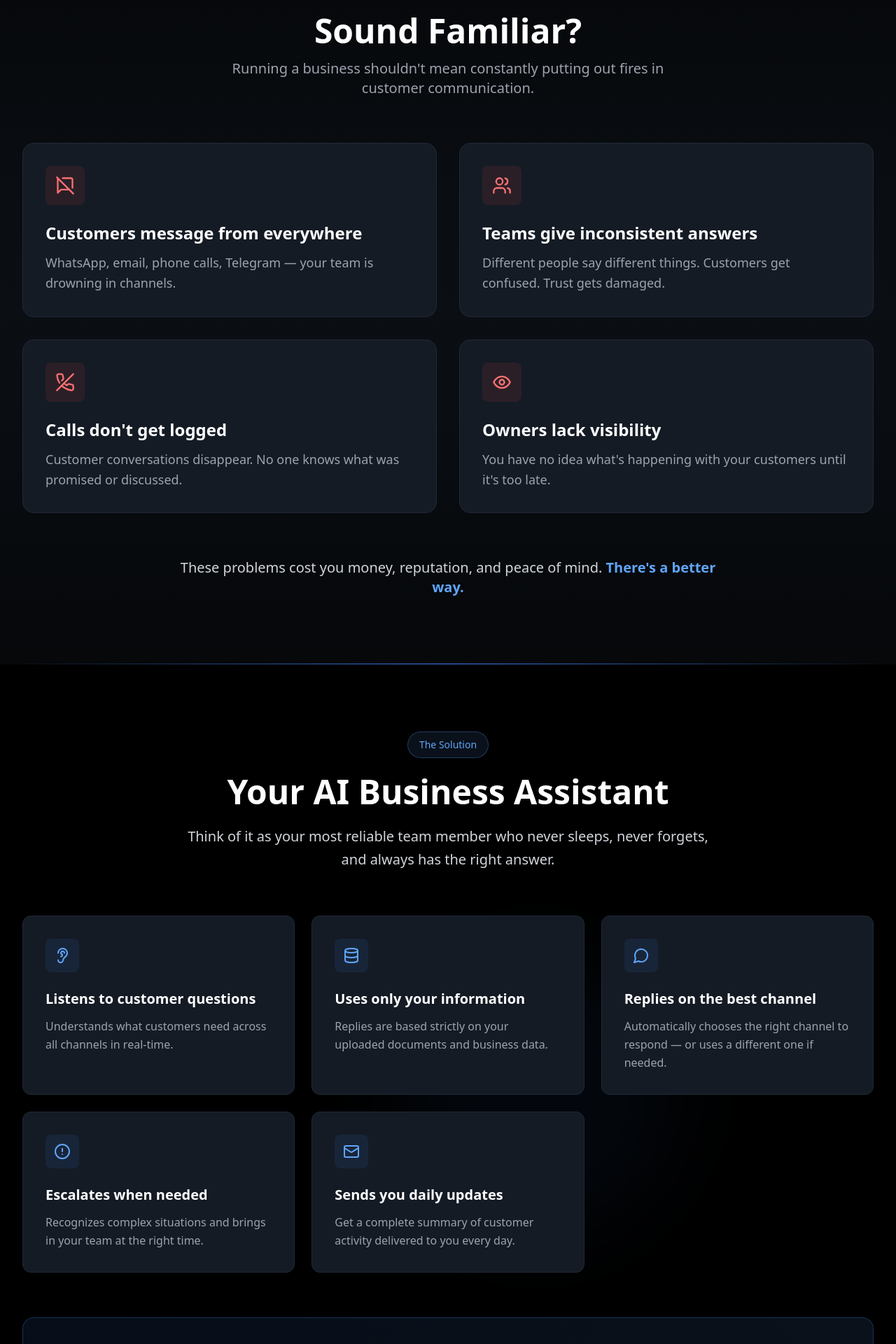
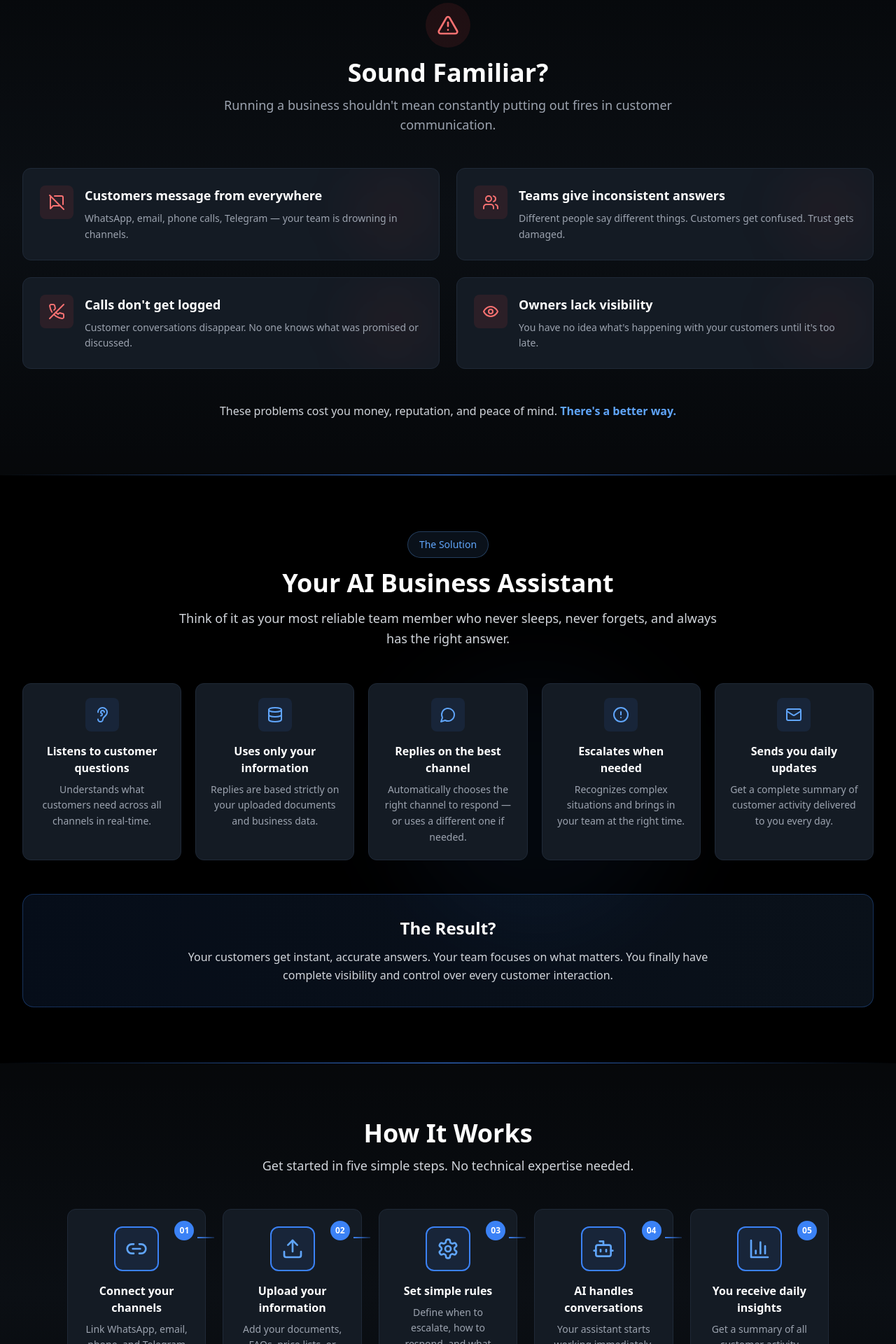
Before and after one commit to rahulsenadhi/Ngagebot, a React (Vite) app: page / in a window 1280 px wide. Shown: the part 880-2800 px from the top of the page at 70% size. Built offline with nearby package versions, Linux system fonts and the light colour scheme; no server answers.

Commit message:
Updated HowItWorks.tsx

```diff
--- a/src/components/HowItWorks.tsx
+++ b/src/components/HowItWorks.tsx
@@ -35,47 +35,43 @@ export default function HowItWorks() {
   ];
 
   return (
-    <section id="how-it-works" className="py-24 bg-dark-bg relative">
+    <section id="how-it-works" className="py-20 bg-dark-bg relative">
       <div className="absolute inset-0 bg-gradient-to-b from-black via-dark-bg to-black opacity-50"></div>
 
-      <div className="relative max-w-7xl mx-auto px-4 sm:px-6 lg:px-8">
-        <div className="text-center mb-16">
-          <h2 className="text-4xl sm:text-5xl font-bold text-white mb-6">
+      <div className="relative max-w-6xl mx-auto px-4 sm:px-6 lg:px-8">
+        <div className="text-center mb-12">
+          <h2 className="text-3xl sm:text-4xl font-bold text-white mb-3">
             How It Works
           </h2>
-          <p className="text-xl text-gray-300 max-w-2xl mx-auto">
+          <p className="text-lg text-gray-300 max-w-2xl mx-auto">
             Get started in five simple steps. No technical expertise needed.
           </p>
         </div>
 
-        <div className="space-y-8">
+        <div className="grid md:grid-cols-5 gap-6 mb-12">
           {steps.map((step, index) => (
-            <div key={index} className="flex flex-col md:flex-row gap-8 items-start">
-              <div className="flex-shrink-0">
-                <div className="relative">
-                  <div className="w-20 h-20 bg-electric-blue/10 border-2 border-electric-blue rounded-2xl flex items-center justify-center">
-                    <step.icon className="w-10 h-10 text-electric-cyan" />
+            <div key={index} className="relative">
+              <div className="bg-dark-surface border border-dark-border rounded-xl p-6 hover:border-electric-blue/50 transition-all group text-center h-full flex flex-col">
+                <div className="relative mb-4">
+                  <div className="w-16 h-16 bg-electric-blue/10 border-2 border-electric-blue rounded-xl flex items-center justify-center mx-auto group-hover:bg-electric-blue/20 transition-colors">
+                    <step.icon className="w-8 h-8 text-electric-cyan" />
                   </div>
-                  <div className="absolute -top-2 -right-2 w-8 h-8 bg-electric-blue rounded-full flex items-center justify-center text-white text-sm font-bold">
+                  <div className="absolute -top-2 -right-2 w-7 h-7 bg-electric-blue rounded-full flex items-center justify-center text-white text-xs font-bold">
                     {step.number}
                   </div>
                 </div>
+                <h3 className="text-base font-bold text-white mb-2">{step.title}</h3>
+                <p className="text-gray-400 text-sm leading-relaxed flex-grow">{step.description}</p>
               </div>
-
-              <div className="flex-1 bg-dark-surface border border-dark-border rounded-2xl p-8 hover:border-electric-blue/50 transition-all">
-                <h3 className="text-2xl font-bold text-white mb-3">{step.title}</h3>
-                <p className="text-gray-400 text-lg leading-relaxed">{step.description}</p>
-              </div>
-
               {index < steps.length - 1 && (
-                <div className="hidden md:block flex-shrink-0 w-px h-20 bg-gradient-to-b from-electric-blue to-transparent mx-auto"></div>
+                <div className="hidden md:block absolute top-10 -right-3 w-6 h-0.5 bg-gradient-to-r from-electric-blue to-electric-blue/20"></div>
               )}
             </div>
           ))}
         </div>
 
-        <div className="mt-16 text-center">
-          <p className="text-xl text-gray-300 mb-8">
+        <div className="text-center">
+          <p className="text-base text-gray-300">
             Most customers are live and handling conversations within 24 hours.
           </p>
         </div>
--- a/src/components/Problem.tsx
+++ b/src/components/Problem.tsx
@@ -1,4 +1,4 @@
-import { MessageSquareOff, Users, PhoneOff, Eye } from 'lucide-react';
+import { MessageSquareOff, Users, PhoneOff, Eye, AlertTriangle } from 'lucide-react';
 
 export default function Problem() {
   const problems = [
@@ -25,36 +25,44 @@ export default function Problem() {
   ];
 
   return (
-    <section className="py-24 bg-dark-bg relative">
+    <section className="py-20 bg-dark-bg relative">
       <div className="absolute inset-0 bg-gradient-to-b from-black via-dark-bg to-black opacity-50"></div>
 
       <div className="relative max-w-7xl mx-auto px-4 sm:px-6 lg:px-8">
-        <div className="text-center mb-16">
-          <h2 className="text-4xl sm:text-5xl font-bold text-white mb-4">
+        <div className="text-center mb-12">
+          <div className="inline-flex items-center justify-center w-16 h-16 bg-red-500/10 rounded-full mb-4">
+            <AlertTriangle className="w-8 h-8 text-red-400" />
+          </div>
+          <h2 className="text-3xl sm:text-4xl font-bold text-white mb-3">
             Sound Familiar?
           </h2>
-          <p className="text-xl text-gray-400 max-w-2xl mx-auto">
+          <p className="text-lg text-gray-400 max-w-2xl mx-auto">
             Running a business shouldn't mean constantly putting out fires in customer communication.
           </p>
         </div>
 
-        <div className="grid md:grid-cols-2 gap-8">
+        <div className="grid md:grid-cols-2 gap-6">
           {problems.map((problem, index) => (
             <div
               key={index}
-              className="bg-dark-surface border border-dark-border rounded-2xl p-8 hover:border-electric-blue/50 transition-all group"
+              className="bg-dark-surface border border-dark-border rounded-xl p-6 hover:border-red-500/50 transition-all group relative overflow-hidden"
             >
-              <div className="w-14 h-14 bg-red-500/10 rounded-lg flex items-center justify-center mb-6 group-hover:bg-red-500/20 transition-colors">
-                <problem.icon className="w-7 h-7 text-red-400" />
+              <div className="absolute top-0 right-0 w-32 h-32 bg-red-500/5 rounded-full blur-2xl group-hover:bg-red-500/10 transition-colors"></div>
+              <div className="relative flex items-start gap-4">
+                <div className="flex-shrink-0 w-12 h-12 bg-red-500/10 rounded-lg flex items-center justify-center group-hover:bg-red-500/20 transition-colors">
+                  <problem.icon className="w-6 h-6 text-red-400" />
+                </div>
+                <div>
+                  <h3 className="text-lg font-bold text-white mb-2">{problem.title}</h3>
+                  <p className="text-gray-400 text-sm leading-relaxed">{problem.description}</p>
+                </div>
               </div>
-              <h3 className="text-2xl font-bold text-white mb-3">{problem.title}</h3>
-              <p className="text-gray-400 text-lg leading-relaxed">{problem.description}</p>
             </div>
           ))}
         </div>
 
-        <div className="mt-16 text-center">
-          <p className="text-xl text-gray-300 max-w-3xl mx-auto">
+        <div className="mt-12 text-center">
+          <p className="text-base text-gray-300 max-w-3xl mx-auto">
             These problems cost you money, reputation, and peace of mind.{' '}
             <span className="text-electric-cyan font-semibold">There's a better way.</span>
           </p>
--- a/src/components/Solution.tsx
+++ b/src/components/Solution.tsx
@@ -30,46 +30,46 @@ export default function Solution() {
   ];
 
   return (
-    <section id="solution" className="py-24 bg-black relative overflow-hidden">
+    <section id="solution" className="py-20 bg-black relative overflow-hidden">
       <div className="absolute inset-0">
         <div className="absolute top-1/3 right-1/4 w-96 h-96 bg-electric-blue/5 rounded-full blur-3xl"></div>
       </div>
 
       <div className="relative max-w-7xl mx-auto px-4 sm:px-6 lg:px-8">
-        <div className="text-center mb-16">
-          <div className="inline-block mb-6">
+        <div className="text-center mb-12">
+          <div className="inline-block mb-4">
             <div className="px-4 py-2 bg-electric-cyan/10 border border-electric-cyan/30 rounded-full text-electric-cyan text-sm font-medium">
               The Solution
             </div>
           </div>
-          <h2 className="text-4xl sm:text-5xl font-bold text-white mb-6">
+          <h2 className="text-3xl sm:text-4xl font-bold text-white mb-4">
             Your AI Business Assistant
           </h2>
-          <p className="text-xl text-gray-300 max-w-3xl mx-auto leading-relaxed">
+          <p className="text-lg text-gray-300 max-w-3xl mx-auto leading-relaxed">
             Think of it as your most reliable team member who never sleeps, never forgets, and always has the right answer.
           </p>
         </div>
 
-        <div className="grid md:grid-cols-2 lg:grid-cols-3 gap-6 mb-16">
+        <div className="grid sm:grid-cols-2 lg:grid-cols-5 gap-5 mb-12">
           {features.map((feature, index) => (
             <div
               key={index}
-              className="bg-dark-surface border border-dark-border rounded-xl p-8 hover:border-electric-blue/50 transition-all hover:shadow-glow-sm group"
+              className="bg-dark-surface border border-dark-border rounded-xl p-5 hover:border-electric-blue/50 transition-all hover:shadow-glow-sm group text-center"
             >
-              <div className="w-12 h-12 bg-electric-blue/10 rounded-lg flex items-center justify-center mb-6 group-hover:bg-electric-blue/20 transition-colors">
+              <div className="w-12 h-12 bg-electric-blue/10 rounded-lg flex items-center justify-center mb-4 group-hover:bg-electric-blue/20 transition-colors mx-auto">
                 <feature.icon className="w-6 h-6 text-electric-cyan" />
               </div>
-              <h3 className="text-xl font-bold text-white mb-3">{feature.title}</h3>
-              <p className="text-gray-400 leading-relaxed">{feature.description}</p>
+              <h3 className="text-base font-bold text-white mb-2">{feature.title}</h3>
+              <p className="text-gray-400 text-sm leading-relaxed">{feature.description}</p>
             </div>
           ))}
         </div>
 
-        <div className="bg-gradient-to-r from-electric-blue/10 to-electric-cyan/10 border border-electric-blue/30 rounded-2xl p-12 text-center">
-          <h3 className="text-3xl font-bold text-white mb-4">
+        <div className="bg-gradient-to-r from-electric-blue/10 to-electric-cyan/10 border border-electric-blue/30 rounded-2xl p-8 text-center">
+          <h3 className="text-2xl font-bold text-white mb-3">
             The Result?
           </h3>
-          <p className="text-xl text-gray-300 max-w-3xl mx-auto leading-relaxed">
+          <p className="text-base text-gray-300 max-w-3xl mx-auto leading-relaxed">
             Your customers get instant, accurate answers. Your team focuses on what matters. You finally have complete visibility and control over every customer interaction.
           </p>
         </div>
```
Also changed, not shown: src/components/ChannelDifferentiator.tsx (+21 -21 lines), src/components/DailyIntelligence.tsx (+23 -23 lines), src/components/DataTrust.tsx (+17 -13 lines), src/components/FAQ.tsx (+9 -9 lines), src/components/FinalCTA.tsx (+7 -7 lines), src/components/Pricing.tsx (+19 -19 lines), src/components/Testimonials.tsx (+11 -11 lines).
